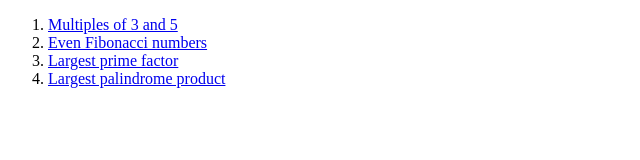
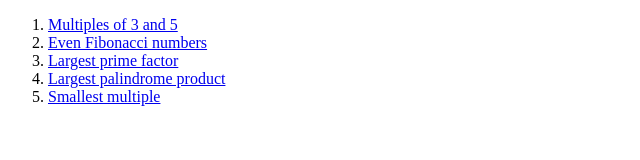
Before and after one commit to nlazyan/project-euler, a plain HTML site: page index.html in a window 1280 px wide. Shown: the whole page, without its empty margins (0-640 px from the left). Drawn offline with Linux system fonts and the light colour scheme.

Commit message:
problem5 solution added

```diff
--- a/index.html
+++ b/index.html
@@ -11,6 +11,7 @@
 		<li><a href="euler2.js" target="_blank">Even Fibonacci numbers</a></li>
 		<li><a href="euler3.js" target="_blank">Largest prime factor</a></li>
 		<li><a href="euler4.js" target="_blank">Largest palindrome product</a></li>
+		<li><a href="euler4.js" target="_blank">Smallest multiple</a></li>
 	</ol>
 </div>
 </body>
```
